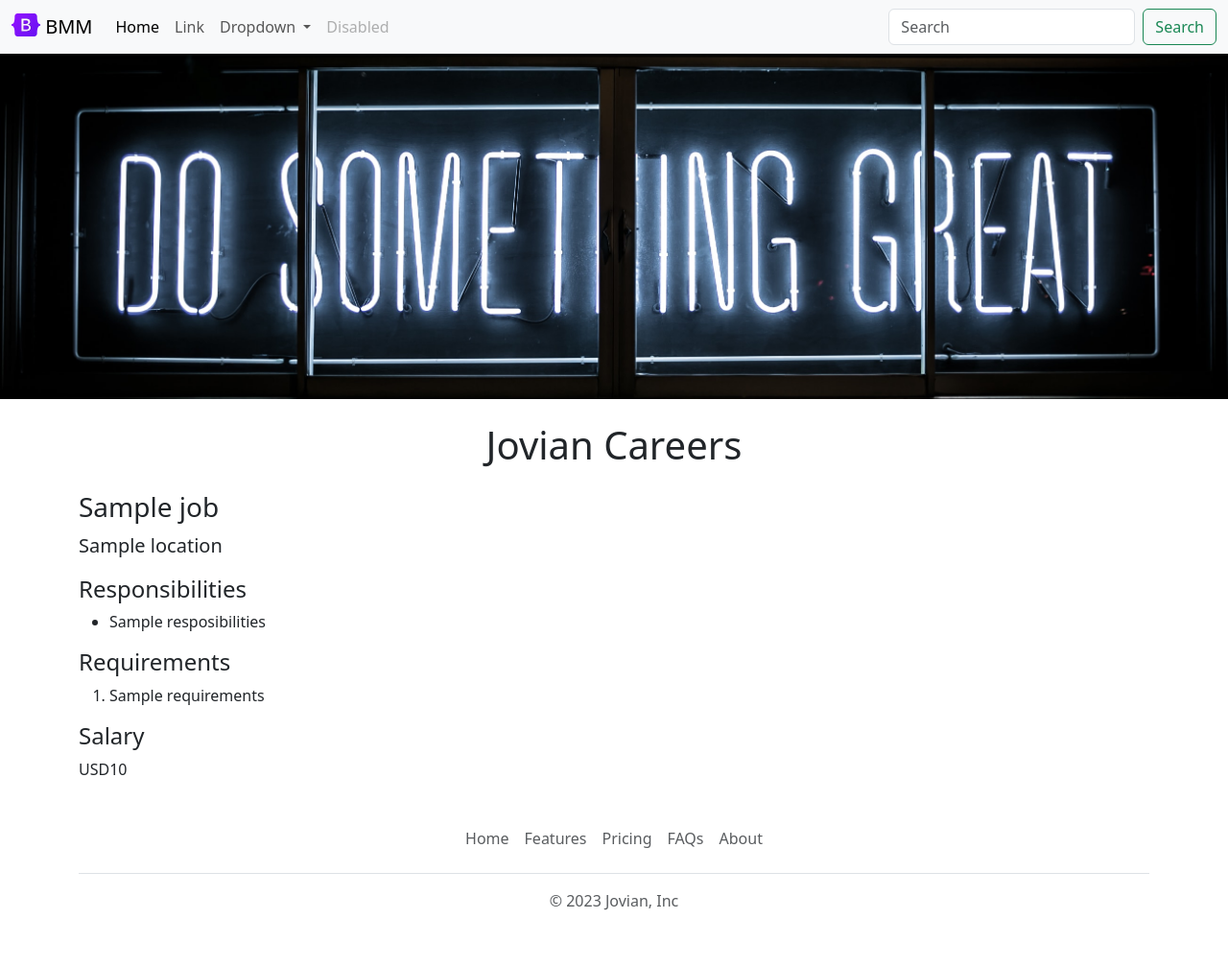
After one commit to eliasdewa14/jovian-careers-website-v2, a Flask app: template templates/jobpage.html in a window 1280 px wide. The commit adds this page. Shown: the whole page at 96% size. Run offline with Flask 3, Linux system fonts and the light colour scheme; the template is opened without the code that fills it: most values are stand-ins (such as "Sample title", 1, 10 or a date in 2020).

Commit message:
dynamic pages for each job

```diff
--- a/app.py
+++ b/app.py
@@ -1,18 +1,26 @@
 from flask import Flask, render_template, jsonify
-from database import load_jobs_from_db
+from database import load_jobs_from_db, load_single_job
 
 app = Flask(__name__)
 
 @app.route("/")
 def hello_world():
   jobs = load_jobs_from_db()
-  return render_template('home.html', jobs=jobs,
-                        company_name="Jovian")
+  return render_template('home.html', jobs=jobs)
 
 @app.route("/api/jobs")
 def list_jobs():
   JOBS = load_jobs_from_db()
   return jsonify(JOBS)
 
+@app.route("/job/<job_id>")
+def show_job(job_id):
+  job = load_single_job(job_id)
+
+  if not job:
+    return "Not Found", 404
+
+  return render_template('jobpage.html', job=job)
+
 if __name__ == "__main__":
   app.run(host='0.0.0.0', debug=True)
--- /dev/null
+++ b/templates/bannerImg.html
@@ -0,0 +1,10 @@
+<style>
+  #banner {
+    height: 360px;
+    width: 100%;
+    margin-bottom: 16px;
+    object-fit: cover;
+  }
+</style>
+{% include 'nav.html' %}
+<img id="banner" src="https://jovian-careers-website.eliasdewa14.repl.co/static/banner.jpg" alt="">
--- /dev/null
+++ b/templates/bootstrap.html
@@ -0,0 +1,4 @@
+<meta charset="UTF-8">
+      <meta http-equiv="X-UA-Compatible" content="IE=edge">
+      <meta name="viewport" content="width=device-width, initial-scale=1.0">
+      <link href="https://cdn.jsdelivr.net/npm/bootstrap@5.3.0-alpha1/dist/css/bootstrap.min.css" rel="stylesheet" integrity="sha384-GLhlTQ8iRABdZLl6O3oVMWSktQOp6b7In1Zl3/Jr59b6EGGoI1aFkw7cmDA6j6gD" crossorigin="anonymous">
--- a/templates/jobitems.html
+++ b/templates/jobitems.html
@@ -13,6 +13,6 @@
     {% endif %}
   </div>
   <div class="col-3">
-    <a href="mailto:eliasdewa6@gmail.com?subject=Application%20for%20{{job['title']}}&body=My%20name%3A%20%3Cyour%20name%20here%3E%0D%0A%0D%0AMy%20Resume%20link%3A%20%3Cresume%20link%3E%0D%0A%0D%0AMy%20LinkedIn%20link%3A%20%3Clinkedin%20link%3E" class="btn btn-outline-primary">Apply</a>
+    <a href="/job/{{job['id']}}" class="btn btn-outline-primary">Apply</a>
   </div>
 </div>
--- /dev/null
+++ b/templates/jobpage.html
@@ -0,0 +1,37 @@
+<!DOCTYPE html>
+<html lang="en">
+<head>
+    <title>{{job.title}} - Jovian Careers</title>
+    {% include 'bootstrap.html' %}
+</head>
+<body>
+  {% include 'bannerImg.html' %}
+  <div class="container">
+      <h1 class="text-center mt-2 mb-4">Jovian Careers</h1>
+      <h3 class="mb-2">
+          {{job.title}}
+      </h3>
+      <p class="lead mt-0">
+          {{job.location}}
+      </p>
+      <h4>Responsibilities</h4>
+      <ul>
+        {% for line in job.resposibilities.split("\n") %}
+            <li>{{line}}</li>
+        {% endfor %}
+      </ul>
+      <h4>Requirements</h4>
+      <ol>
+        {% for line in job.requirements.split("\n") %}
+            <li>{{line}}</li>
+        {% endfor %}
+      </ol>
+      <h4>Salary</h4>
+      <p>
+          {{job.currency}}{{job.salary}}
+      </p>
+  </div>
+
+  {% include 'footer.html' %}
+</body>
+</html>
--- a/templates/nav.html
+++ b/templates/nav.html
@@ -1,6 +1,6 @@
 <nav class="navbar shadow-sm navbar-expand-lg bg-body-tertiary bg-white fixed-top" data-bs-theme="white">
   <div class="container-fluid">
-    <a class="navbar-brand" href="#">
+    <a class="navbar-brand" href="/">
       <img src="/static/bootstrap-logo.svg" alt="Logo" width="30" height="24" class="d-inline-block align-text-top">
       BMM
     </a>
```
Also changed, not shown: database.py (+11 -9 lines), templates/home.html (+3 -16 lines).
